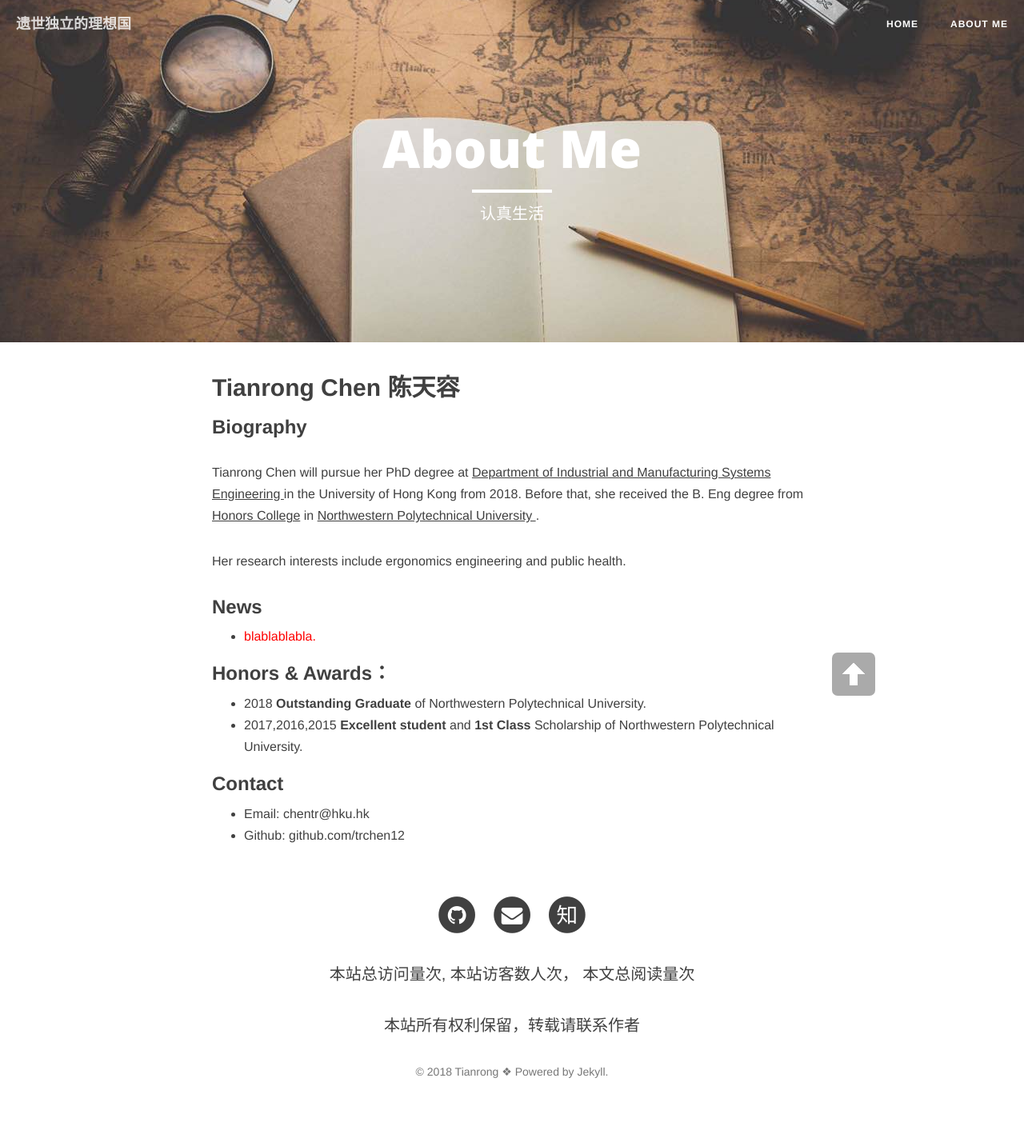
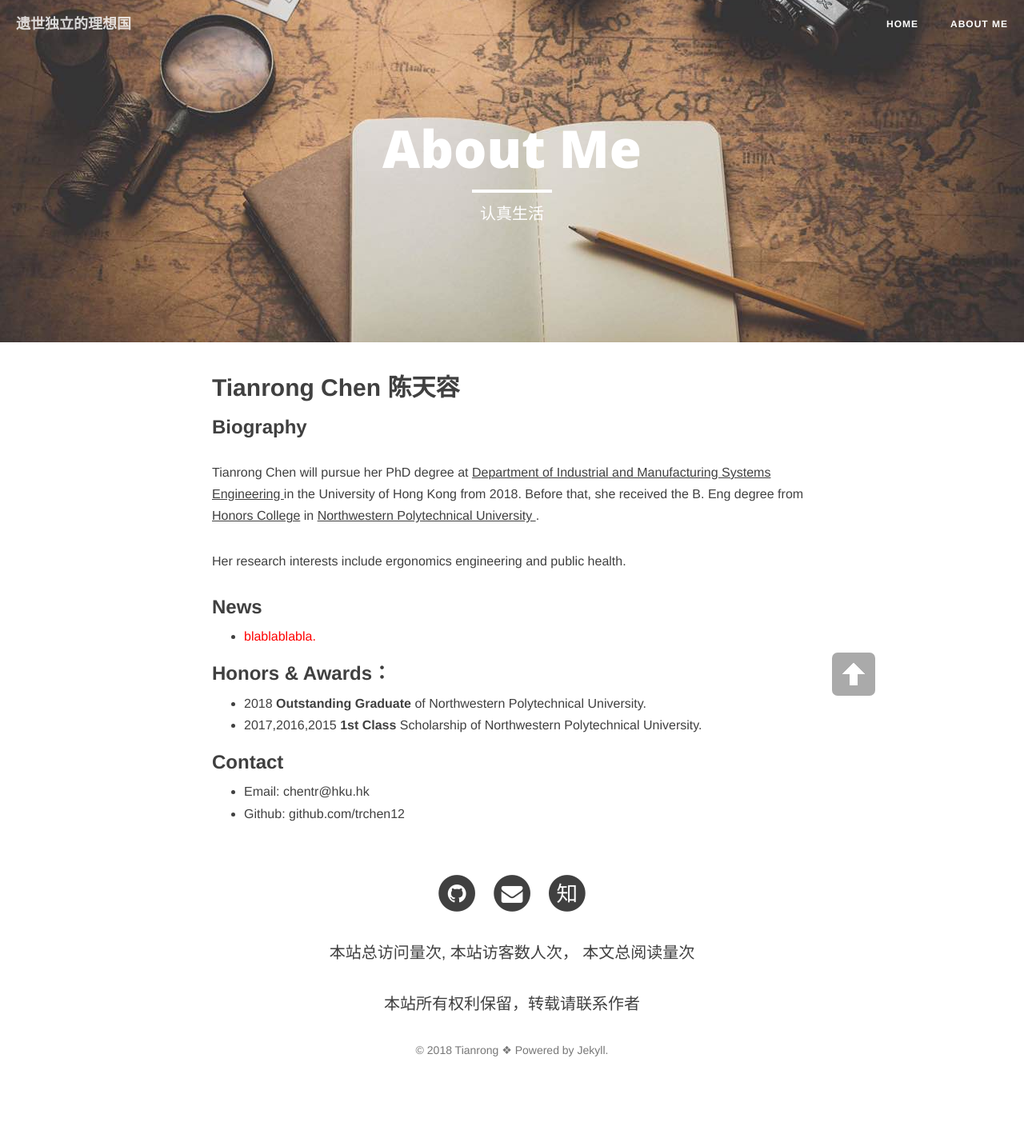
Before and after one commit to trchen12/trchen12.github.io, a Jekyll site: the page built from about.md, in a window 1280 px wide. Shown: the whole page at 80% size. Built offline with Jekyll 4.4.1, drawn with Linux system fonts in a browser that asks for light colours; nearby versions of some CDN libraries; comment, search, counter and statistics services are not loaded; after the commit the page ends 1391 px from its top, so only the background shows below that.

Commit message:
Update about.md

```diff
--- a/about.md
+++ b/about.md
@@ -18,7 +18,7 @@ Her research interests include ergonomics engineering and public health.
 
 ### Honors & Awards：
 -  2018 **Outstanding Graduate** of Northwestern Polytechnical University.
--  2017,2016,2015 **Excellent student** and **1st Class** Scholarship of Northwestern Polytechnical University.
+-  2017,2016,2015 **1st Class** Scholarship of Northwestern Polytechnical University.
 
 ### Contact
 
```
